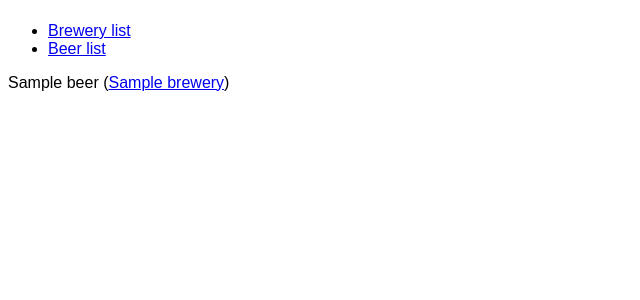
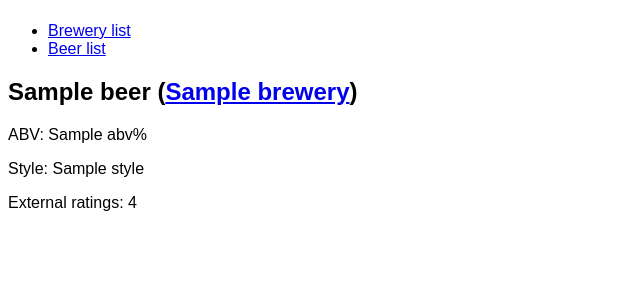
Before and after one commit to ccharles/StartupifyDemo, a Django app: template templates/beer/beer.html in a window 1280 px wide. Shown: the part 58-358 px from the top of the page, without its empty margins (0-640 px from the left). Run offline with Django 3.2, Linux system fonts and the light colour scheme; the template is opened without the code that fills it: most values are stand-ins (such as "Sample title", 1, 10 or a date in 2020).

Commit message:
Added some details to the beer detail view.

```diff
--- a/templates/beer/beer.html
+++ b/templates/beer/beer.html
@@ -1,5 +1,8 @@
 {% extends "beer/base.html" %}
 
 {% block content %}
-{{ beer.name }} (<a href="/brewery/{{ beer.brewery.id }}/">{{ beer.brewery.name }}</a>)
+<h2>{{ beer.name }} (<a href="/brewery/{{ beer.brewery.id }}/">{{ beer.brewery.name }}</a>)</h2>
+<p>ABV: {{ beer.abv }}%</p>
+<p>Style: {{ beer.style }}</p>
+<p>External ratings: {{ beer.external_rating }}</p>
 {% endblock %}
```
